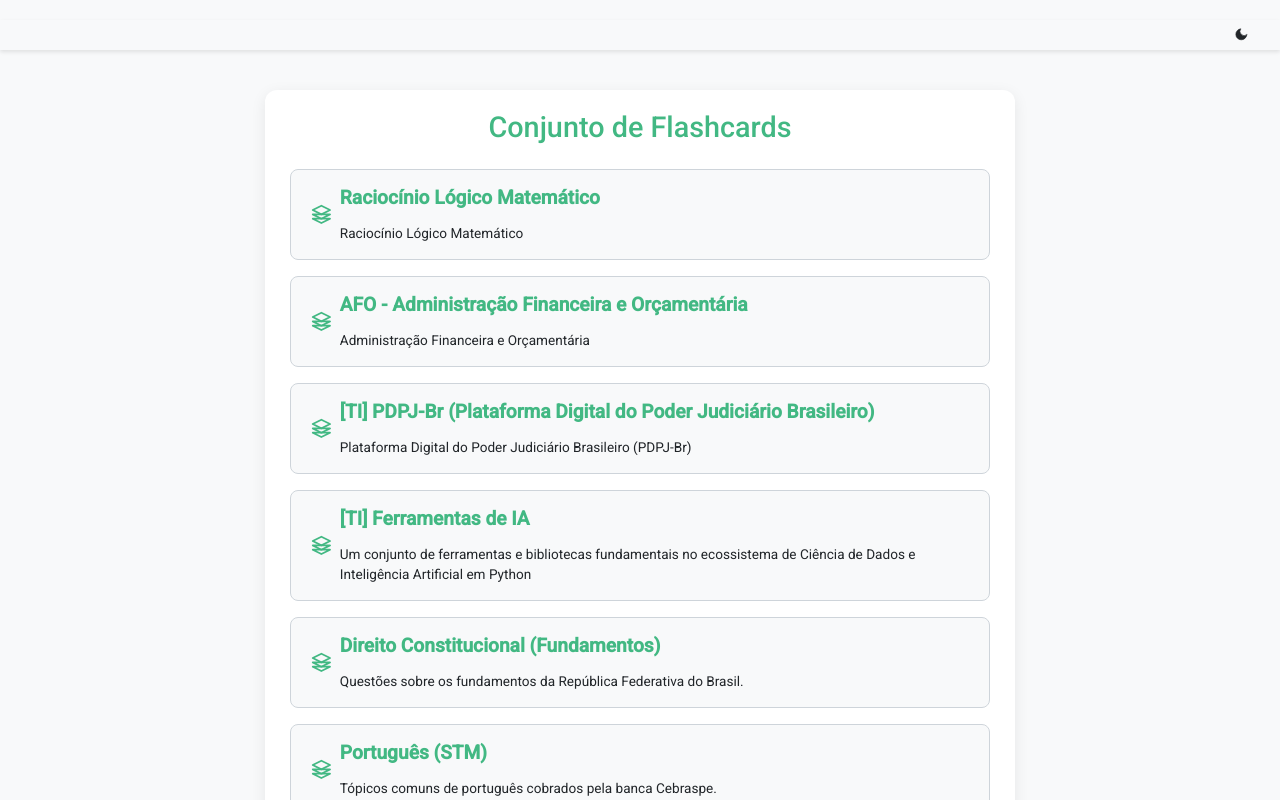
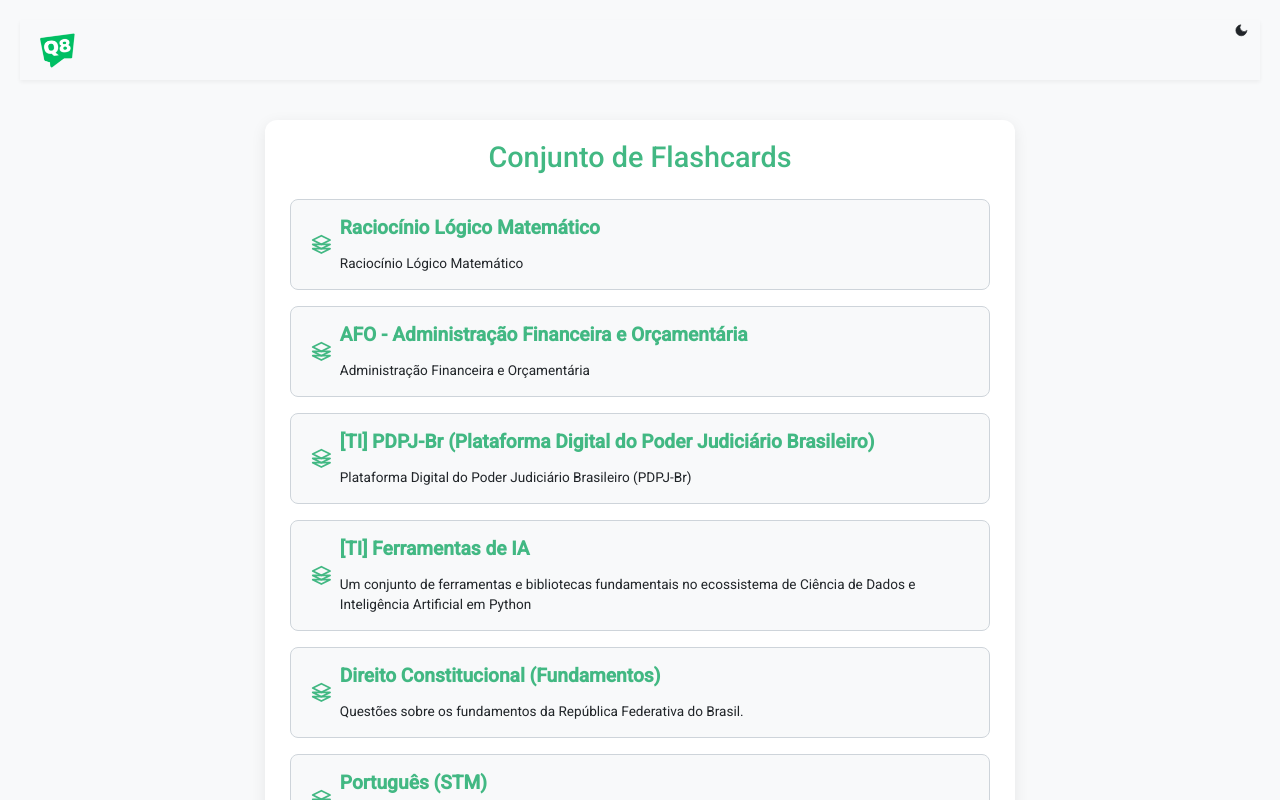
Before and after one commit to Benefrancis/flashcards, a Vue app: page / in a window 1280 px wide. Built offline with nearby package versions, Linux system fonts and the light colour scheme; what @vueuse/gesture would draw is missing.

Commit message:
fix: update title in index.html and add logo to AppHeader.vue

```diff
--- a/index.html
+++ b/index.html
@@ -8,7 +8,7 @@
   <meta name="author" content="Benefrancis do Nascimento" />
   <meta name="description" content="Flash Cards for learning languages, built with Vue.js and Vite." />
   <meta name="keywords" content="flash cards, learning, Vue.js, Vite, Benefrancis" />
-  <title>Flash Cards - Benefrancis</title>
+  <title>Q8 - Benefrancis</title>
 </head>
 
 <body>
--- a/src/App.vue
+++ b/src/App.vue
@@ -192,16 +192,9 @@ onUnmounted(() => {
       </div>
 
       <div v-if="currentCard" class="flashcard-area">
-        <Flashcard
-          :cardData="currentCard"
-          :key="currentCard.id"
-          :timerValue="cardTimerValue"
-          :isTimerPaused="isCardTimerPaused"
-          @answered="handleCardAnswered"
-          @skipNext="handleSkipNext"
-          @skipPrev="handleSkipPrev"
-          @flipped="handleFlashcardFlipped"
-          @frontShown="handleFlashcardFrontShown" />
+        <Flashcard :cardData="currentCard" :key="currentCard.id" :timerValue="cardTimerValue"
+          :isTimerPaused="isCardTimerPaused" @answered="handleCardAnswered" @skipNext="handleSkipNext"
+          @skipPrev="handleSkipPrev" @flipped="handleFlashcardFlipped" @frontShown="handleFlashcardFrontShown" />
       </div>
 
       <div v-if="currentCard" class="navigation-controls">
@@ -251,7 +244,8 @@ body {
 
 .theme-toggle-button {
   position: fixed;
-  top: 15px;
+  top: calc((60px - 38px) / 2);
+  /* (AlturaHeader - AlturaBotao) / 2 para centralizar verticalmente */
   right: 20px;
   padding: 6px;
   background-color: transparent;
@@ -267,6 +261,9 @@ body {
   z-index: 1000;
   transition: background-color 0.2s, border-color 0.2s, box-shadow 0.2s, color 0.2s;
 }
+
+
+
 
 .theme-toggle-button:hover {
   background-color: var(--button-primary-hover-bg-color);
@@ -293,29 +290,41 @@ body {
   position: relative;
 }
 
+/* Quando o modo estudo está ativo, o AppHeader some, então o botão de tema
+   dentro de .study-header-controls precisa de seu próprio alinhamento vertical. */
 .study-header-controls {
   width: calc(100% - 40px);
   max-width: 1200px;
-  margin: 0 auto 10px auto;
+  margin: 0 auto;
+  /* Centraliza e o padding do .deck-active-container dá o espaço do topo */
+  padding-top: 15px;
+  /* Espaço no topo para os botões */
+  padding-bottom: 10px;
+  /* Espaço abaixo dos botões, antes do título do deck */
   display: flex;
   justify-content: space-between;
   align-items: center;
   flex-shrink: 0;
   position: relative;
+  /* Mudado de absolute para relative no fluxo */
   z-index: 10;
 }
 
 .study-mode-theme-toggle {
-  position: relative;
-  top: auto;
-  right: auto;
+  /* position: relative; */
+  /* Removido */
+  /* top: auto; */
+  /* Removido */
+  /* right: auto; */
+  /* Removido */
 }
 
 
 .deck-active-container h2 {
   color: var(--primary-color);
-  margin-top: 0;
-  margin-bottom: 10px;
+  margin-top: 10px;
+  /* Espaço após o .study-header-controls */
+  margin-bottom: 15px;
   text-align: center;
   font-size: 1.6em;
   font-weight: 500;
--- a/src/components/AppHeader.vue
+++ b/src/components/AppHeader.vue
@@ -1,5 +1,7 @@
 <template>
-  <header class="app-header"></header>
+  <header class="app-header">
+    <img src="/q8.png" alt="logo q8">
+  </header>
 </template>
 
 <script setup lang="ts">
@@ -7,20 +9,36 @@
 </script>
 
 <style scoped>
+/* Em src/components/AppHeader.vue -> <style scoped> */
+
 .app-header {
   width: 100%;
-  padding: 15px 20px; /* Aumentei um pouco o padding */
-  /* background-color: var(--secondary-color); */
-  /*  color: var(--bg-color);  Cor do texto que contrasta com o fundo do header */
-  text-align: center;
-  /* margin-bottom: 20px; Esta margem será controlada pelo App.vue se necessário */
-  flex-shrink: 0; /* Para garantir que não encolha em layouts flex */
-  box-shadow: 0 2px 4px rgba(0, 0, 0, 0.1); /* Sombra sutil */
+  padding: 10px 20px; /* Padding vertical e horizontal base */
+  box-sizing: border-box; /* Garante que padding não aumente a largura total */
+  /* background-color: var(--secondary-color); */ /* Você comentou, ok */
+  display: flex; /* Habilita flexbox para alinhar o logo */
+  align-items: center; /* Alinha o logo verticalmente ao centro */
+  /* justify-content: center; */ /* Se quiser o logo centralizado no header */
+  justify-content: flex-start; /* Alinha o logo à esquerda por padrão */
+  flex-shrink: 0;
+  box-shadow: 0 2px 4px rgba(0, 0, 0, 0.05); /* Sombra mais sutil */
+  height: 60px; /* Definir uma altura fixa para o header pode ajudar no alinhamento com botões fixos */
 }
 
+.app-header img {
+  max-height: 35px; /* Altura máxima do logo, ajuste conforme o seu logo */
+  /* display: flex; */ /* Não necessário na imagem em si, o pai .app-header já é flex */
+  /* Se quiser um espaço à direita do logo, caso haja outros elementos no header: */
+  /* margin-right: auto; */ /* Empurra outros elementos para a direita */
+}
+
+/* Se você quiser um título ao lado do logo, poderia ser: */
+/*
 .app-header h1 {
-  margin: 0;
-  font-size: 1.5em; /* Tamanho da fonte do título */
-  font-weight: 500; /* Peso da fonte (se a fonte base for Roboto, por exemplo) */
+  margin: 0 0 0 15px; // Margem à esquerda do título, após o logo
+  font-size: 1.4em;
+  font-weight: 500;
+  color: var(--primary-color); // Ou var(--text-color)
 }
+*/
 </style>
```
